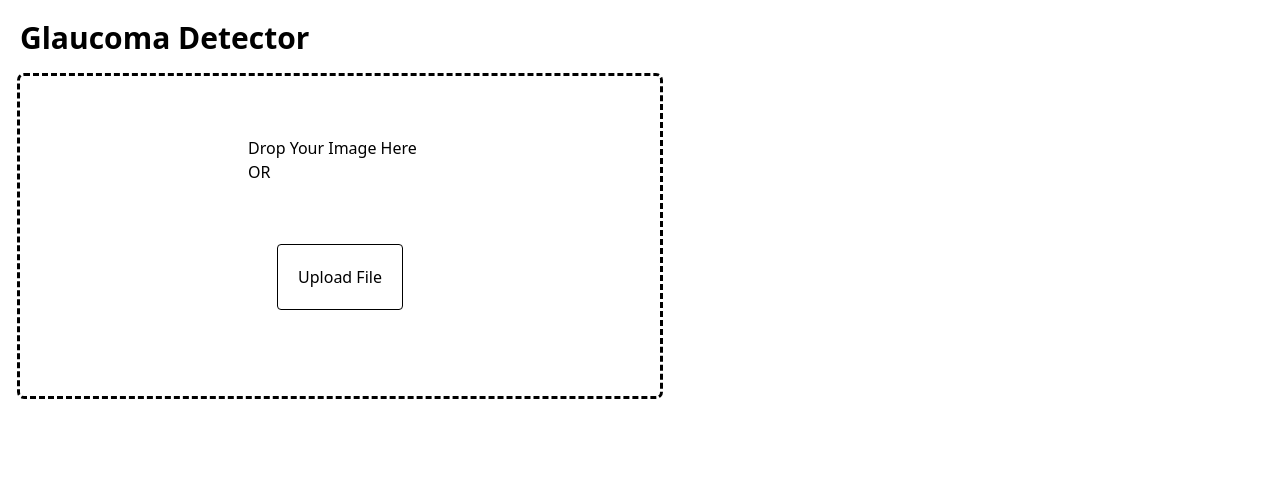
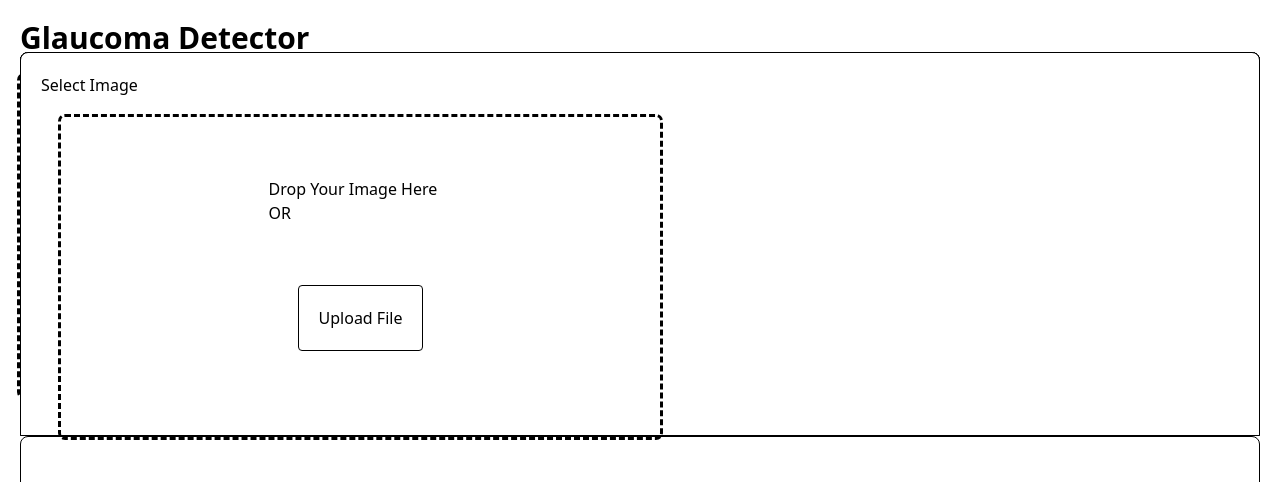
Before and after one commit to Joshuajrodrigues/glaucoma-detector, a Next.js app: page / in a window 1280 px wide. Shown: the top 482 px of the page. Built offline with nearby package versions, Linux system fonts and the light colour scheme.

Commit message:
UI Revamp

```diff
--- a/components/ImageContainer.tsx
+++ b/components/ImageContainer.tsx
@@ -80,25 +80,7 @@ const ImageContainer: FunctionComponent<{
               />
             </>
           )}
-          {Object.keys(files).map((fileName, index) => {
-            let file = files[fileName];
-            let isImageFile = file.type.split("/")[0] === "image";
 
-            return (
-              <section
-                className="w-full h-full border-none absolute top-0 bottom-0 left-0 right-0 "
-                key={fileName}
-              >
-                  {isImageFile && (
-                    <img
-                      className="w-full h-full object-cover"
-                      src={URL.createObjectURL(file)}
-                      alt={`file preview ${index}`}
-                    />
-                  )}
-              </section>
-            );
-          })}
         </div>
       </div>
     </section>
--- a/components/steps/CardContainer.tsx
+++ b/components/steps/CardContainer.tsx
@@ -1,7 +1,14 @@
-import React from "react";
+import React, { useState } from "react";
 import Card from "./Card";
+import ImageContainer from "../ImageContainer";
 
 const CardContainer = () => {
+
+    const [fundas,setFundas] = useState<File[]>([])
+    const imageCallback = (filesArray: File[]) => {
+      console.log("imageCallback", filesArray)
+      setFundas(filesArray)
+    }
   return (
     <div className="relative w-full h-full p-5 ">
       <Card index={0} />
@@ -9,7 +16,17 @@ const CardContainer = () => {
       <Card index={2} />
       <Card index={3} />
       <Card title="Crop Roi" index={4} />
-      <Card title="Select Image" index={5} />
+      <Card
+        title="Select Image"
+        index={5}
+        children={
+          <ImageContainer
+            instructions="Drop Your Image Here OR"
+            multiple={false}
+            updateFileCb={imageCallback}
+          />
+        }
+      />
     </div>
   );
 };
--- a/pages/index.tsx
+++ b/pages/index.tsx
@@ -7,31 +7,52 @@ import { useState } from "react";
 import Card from "../components/steps/Card";
 import CardContainer from "../components/steps/CardContainer";
 
-
-
 export default function Home() {
-
-  const [fundas,setFundas] = useState<File[]>([])
+  const [fundas, setFundas] = useState<File[]>([]);
   const imageCallback = (filesArray: File[]) => {
-    console.log("imageCallback", filesArray)
-    setFundas(filesArray)
-  }
+    console.log("imageCallback", filesArray);
+    setFundas(filesArray);
+  };
 
   return (
     <>
       <Head>
         <title>Glaucoma Detector</title>
-        <meta name="a simple glaucoma detecion app." content="Generated by create next app" />
+        <meta
+          name="a simple glaucoma detecion app."
+          content="Generated by create next app"
+        />
         <meta name="viewport" content="width=device-width, initial-scale=1" />
         <link rel="icon" href="/favicon.ico" />
       </Head>
       <main className="">
         <h1 className="text-3xl font-bold m-5">Glaucoma Detector</h1>
-        <ImageContainer instructions="Drop Your Image Here OR" multiple={false} updateFileCb={imageCallback} />
-          {
-            fundas.length > 0 &&
-           <CardContainer/>
+        <div
+          className={
+            "flex justify-center items-center md:w-full lg:w-1/2 h-80 p-5 m-5 border-black rounded outline-dashed "
           }
+        >
+          {Object.keys(fundas).map((fileName, index) => {
+            let file = fundas[index];
+            let isImageFile = file.type.split("/")[0] === "image";
+
+            return (
+              <section
+                className="w-full h-full border-none absolute top-0 bottom-0 left-0 right-0 "
+                key={fileName}
+              >
+                {isImageFile && (
+                  <img
+                    className="w-full h-full object-cover"
+                    src={URL.createObjectURL(file)}
+                    alt={`file preview ${index}`}
+                  />
+                )}
+              </section>
+            );
+          })}
+        </div>
+        { <CardContainer />}
       </main>
     </>
   );
```
